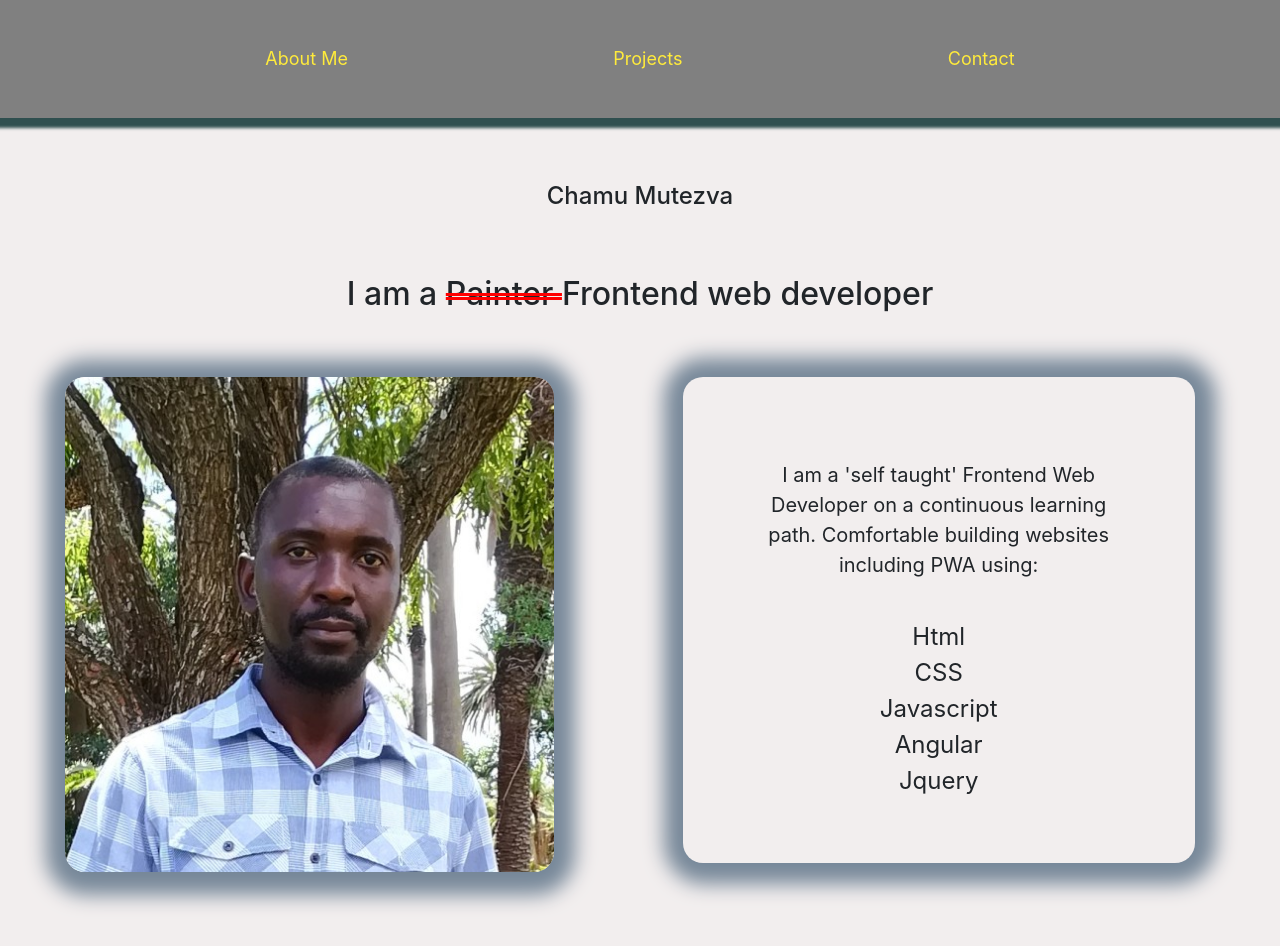
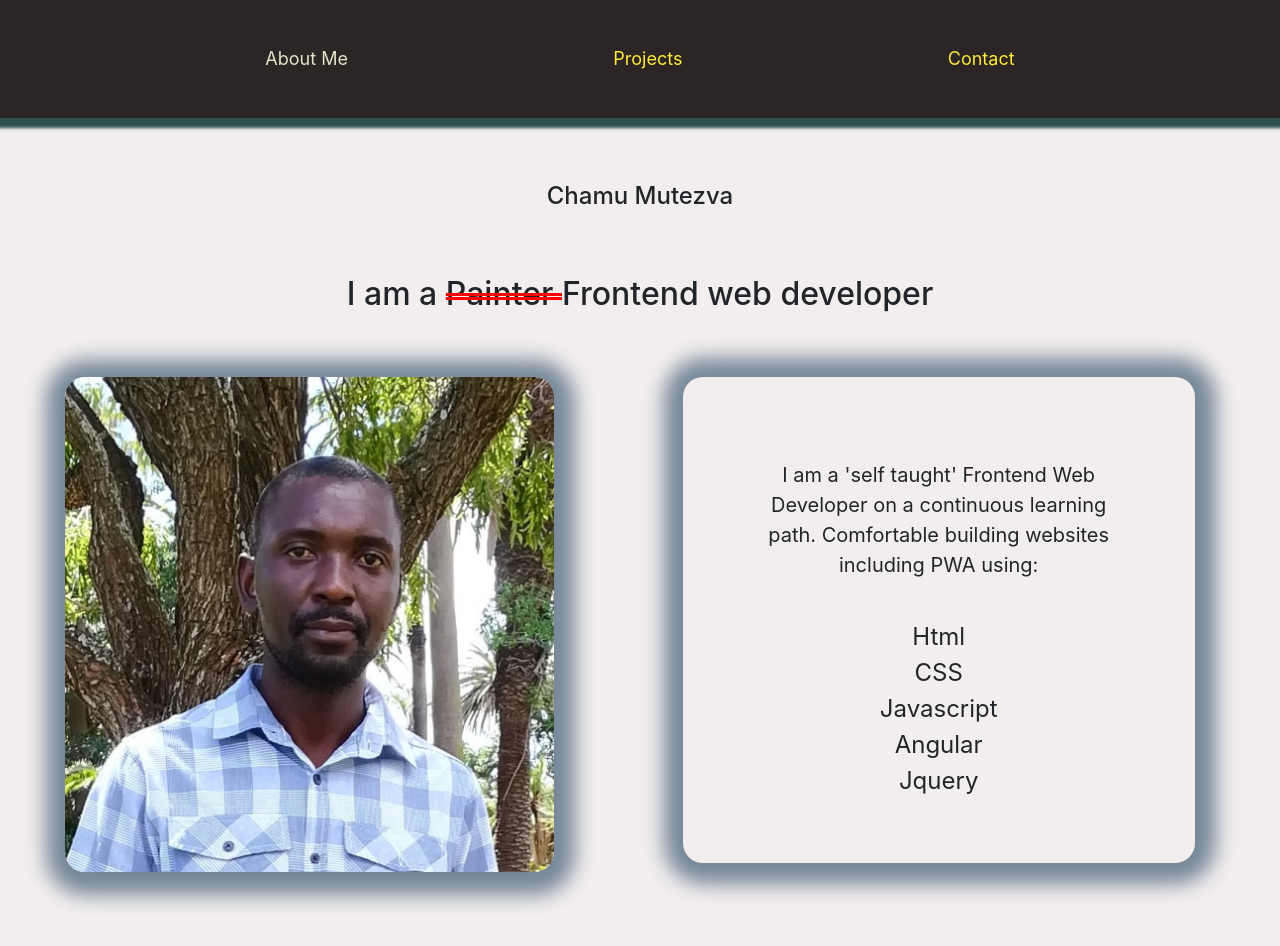
Before and after one commit to ChamuMutezva/ChamuProfile, an Angular app: page /profile in a window 1280 px wide. In both pictures the pointer is over the link "About Me". Shown: the top 946 px of the page. Built offline with nearby package versions, Linux system fonts and the light colour scheme.

Commit message:
font color contrast

```diff
--- a/src/app/app.component.css
+++ b/src/app/app.component.css
@@ -20,9 +20,13 @@ li a {
     color: #FFEB3B;
 }
 
+li a:hover {
+    color: #e5e6c9;
+}
+
 nav {
     width: 100%;
-    background-color: gray;
+    background-color: #2b2525;
     padding: 35px 0;
     line-height: 6vh;
     box-shadow: 1px 2px 3px 8px darkslategrey;
```
